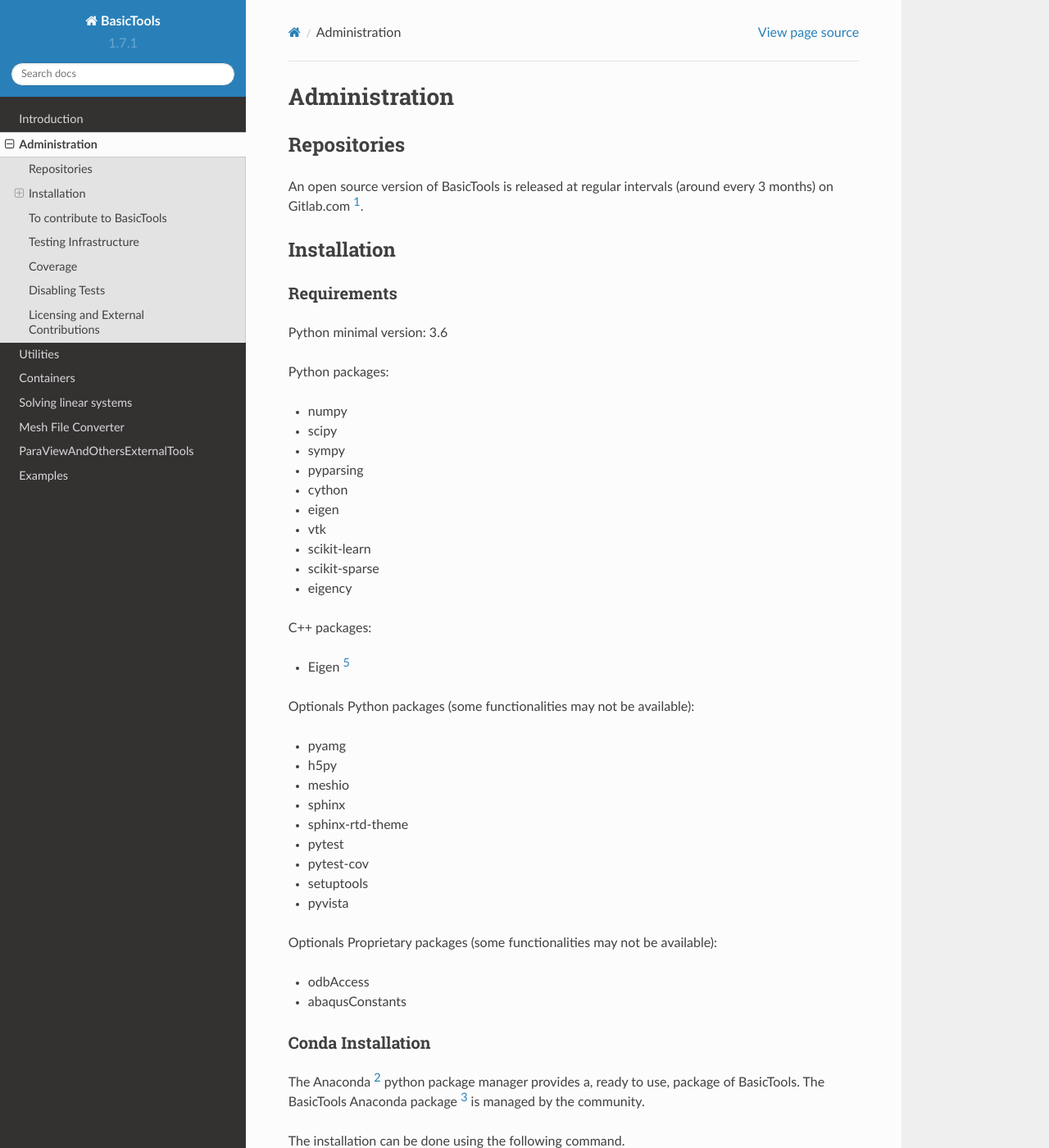
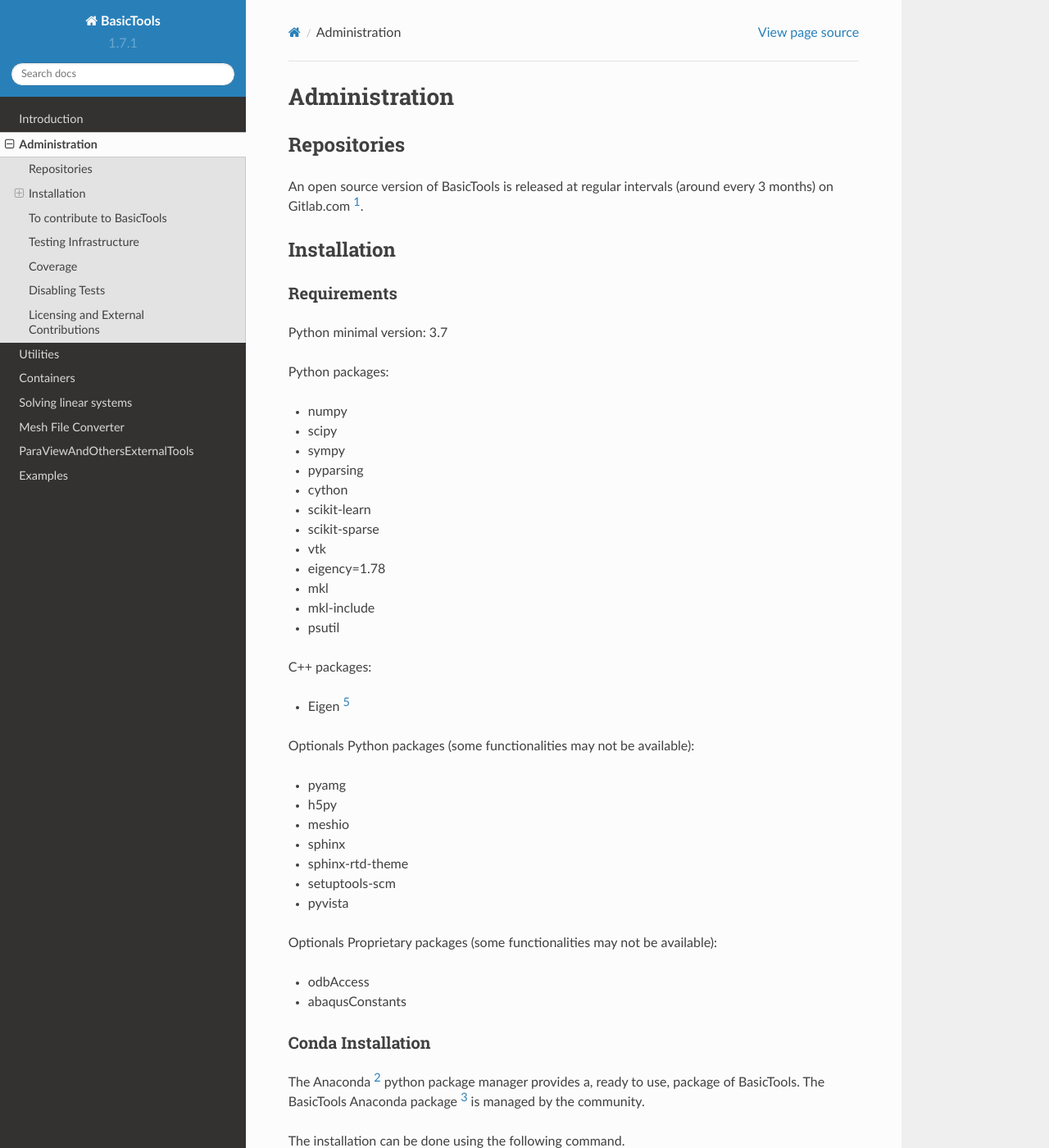
Before and after one commit to basileMarchand/basictools-frozen, a Sphinx documentation site: the page built from docs/Admin.rst, in a window 1280 px wide and 1400 px high. Shown: the whole window at 82% size. Built offline with Sphinx 7.4.7 and the Read the Docs theme 2.0.0, drawn with Linux system fonts in a browser that asks for light colours; pages that are not in the unit, such as notebooks, are missing from menus.

Commit message:
update requirements

```diff
--- a/docs/Admin.rst
+++ b/docs/Admin.rst
@@ -13,7 +13,8 @@
 Requirements
 ************
 
-Python minimal version: 3.6
+Python minimal version: 3.7
+
 
 Python packages:
 
@@ -22,11 +23,13 @@
 * sympy
 * pyparsing
 * cython
-* eigen
-* vtk
 * scikit-learn
 * scikit-sparse
-* eigency
+* vtk
+* eigency=1.78
+* mkl
+* mkl-include
+* psutil
 
 C++ packages:
 
@@ -39,10 +42,9 @@
 * meshio
 * sphinx
 * sphinx-rtd-theme
-* pytest
-* pytest-cov
-* setuptools
+* setuptools-scm
 * pyvista
+
 
 Optionals Proprietary packages (some functionalities may not be available):
 
```
Also changed, not shown: README.md (+12 -8 lines).
